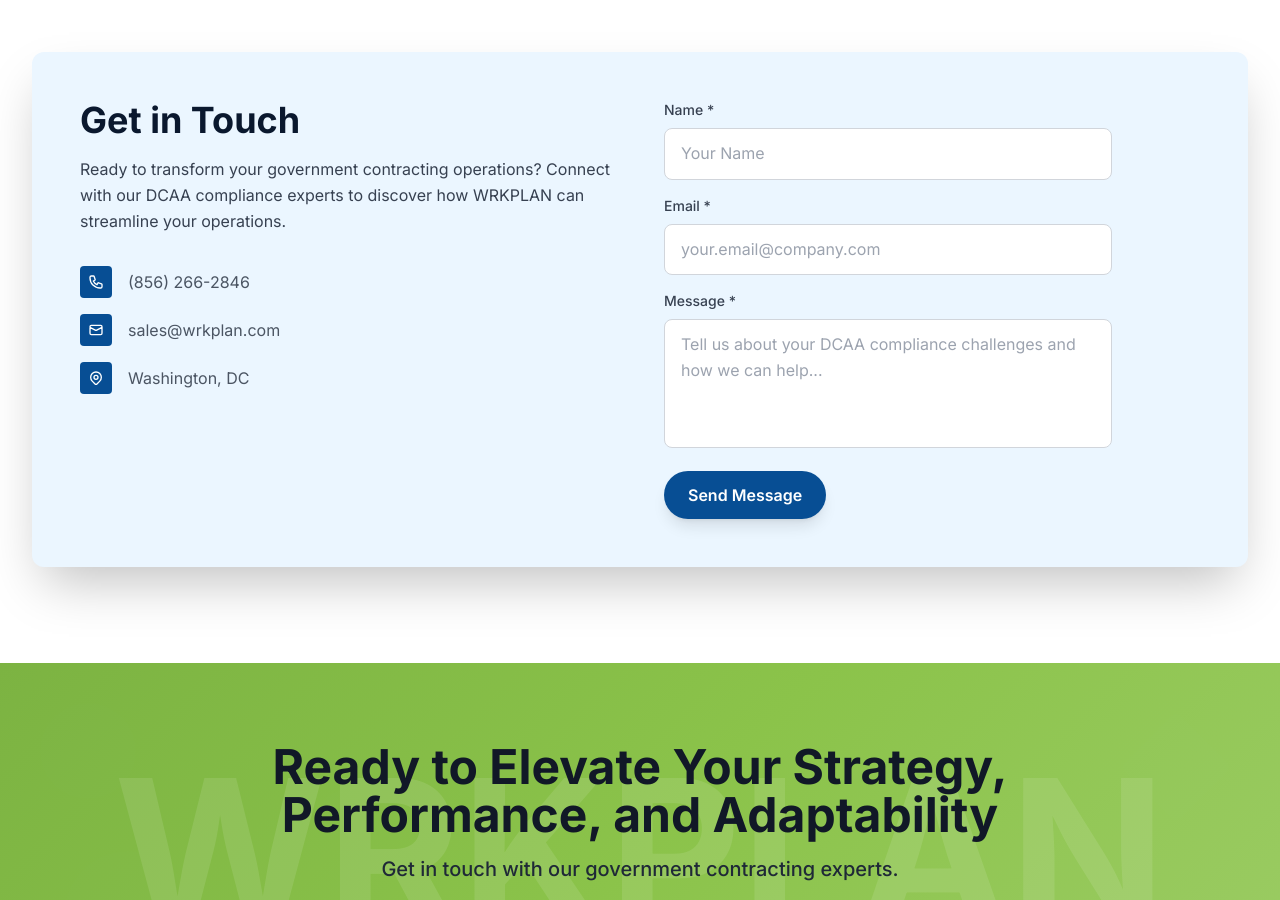
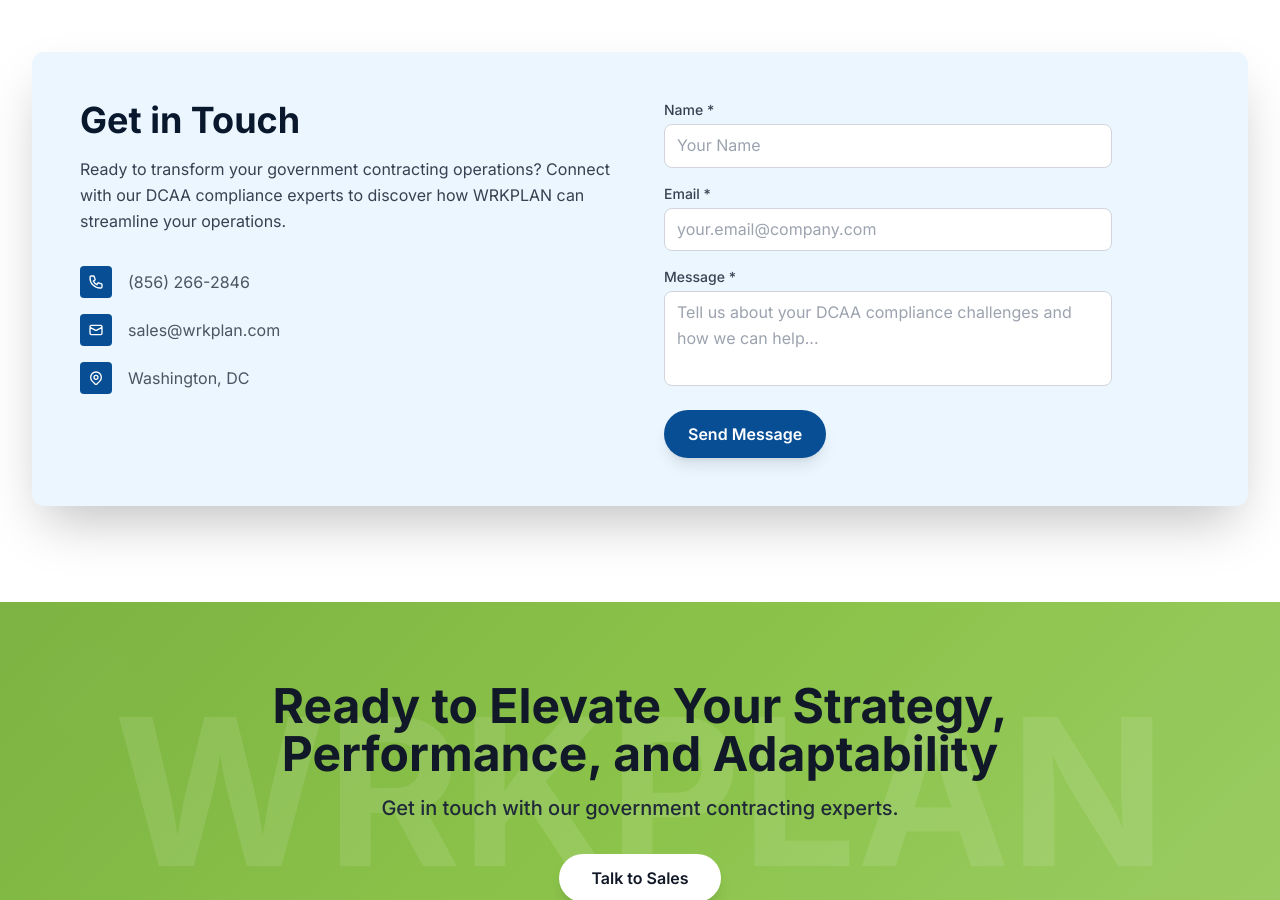
Before and after one commit to Pratip007/wrkplan, an Angular app: page / in a window 1280 px wide. Shown: the part 4440-5340 px from the top of the page. Built offline with nearby package versions, Linux system fonts and the light colour scheme.

Commit message:
add contact and footer

```diff
--- a/src/app/pages/home/home.component.html
+++ b/src/app/pages/home/home.component.html
@@ -847,24 +847,24 @@
           <form class="space-y-4">
             <!-- Name -->
             <div>
-              <label for="name" class="block text-sm font-medium text-gray-700 mb-2">
+              <label for="name" class="block text-sm font-medium text-gray-700 mb-1">
                 Name *
               </label>
-              <input type="text" id="name" name="name" required class="w-full px-4 py-3 border border-gray-300 rounded-lg focus:ring-2 focus:ring-[#074e94] focus:border-transparent transition-colors duration-200" placeholder="Your Name">
+              <input type="text" id="name" name="name" required class="w-full px-3 py-2 border border-gray-300 rounded-lg focus:ring-2 focus:ring-[#074e94] focus:border-transparent transition-colors duration-200" placeholder="Your Name">
             </div>
             <!-- Email -->
             <div>
-              <label for="email" class="block text-sm font-medium text-gray-700 mb-2">
+              <label for="email" class="block text-sm font-medium text-gray-700 mb-1">
                 Email *
               </label>
-              <input type="email" id="email" name="email" required class="w-full px-4 py-3 border border-gray-300 rounded-lg focus:ring-2 focus:ring-[#074e94] focus:border-transparent transition-colors duration-200" placeholder="your.email&#64;company.com">
+              <input type="email" id="email" name="email" required class="w-full px-3 py-2 border border-gray-300 rounded-lg focus:ring-2 focus:ring-[#074e94] focus:border-transparent transition-colors duration-200" placeholder="your.email&#64;company.com">
             </div>
             <!-- Message -->
             <div>
-              <label for="message" class="block text-sm font-medium text-gray-700 mb-2">
+              <label for="message" class="block text-sm font-medium text-gray-700 mb-1">
                 Message *
               </label>
-              <textarea id="message" name="message" rows="4" required class="w-full px-4 py-3 border border-gray-300 rounded-lg focus:ring-2 focus:ring-[#074e94] focus:border-transparent transition-colors duration-200 resize-none" placeholder="Tell us about your DCAA compliance challenges and how we can help..."></textarea>
+              <textarea id="message" name="message" rows="3" required class="w-full px-3 py-2 border border-gray-300 rounded-lg focus:ring-2 focus:ring-[#074e94] focus:border-transparent transition-colors duration-200 resize-none" placeholder="Tell us about your DCAA compliance challenges and how we can help..."></textarea>
             </div>
             <!-- Submit Button -->
             <button type="submit" class="text-white px-6 py-3 rounded-full font-semibold text-base shadow-lg hover:shadow-xl transition-all duration-200 transform hover:scale-105" style="background-color: #074e94;">
```
